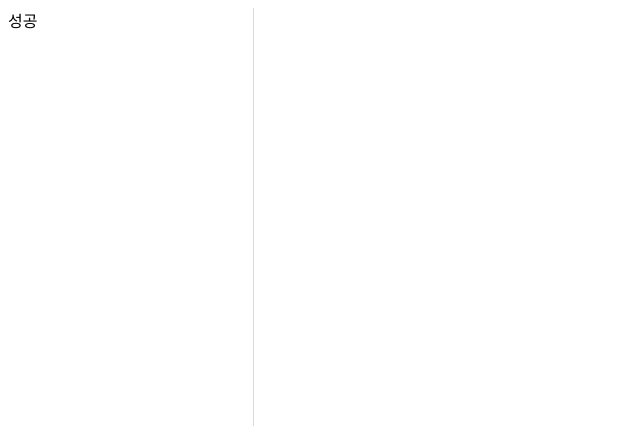
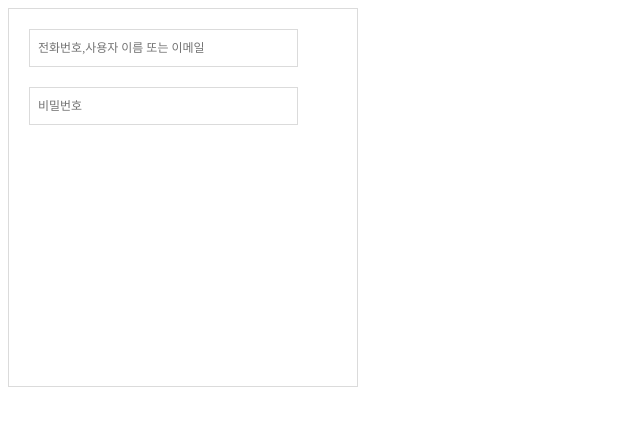
Before and after one commit to ppacman/instagram-clone, a Next.js app: page /login in a window 1280 px wide. Shown: the top 426 px of the page, without its empty margins (0-640 px from the left). Built offline with nearby package versions, Linux system fonts and the light colour scheme.

Commit message:
[#3] Add loginPage - id, pw input 애니메이션 및 pw 입력 여부에 따른 숨기기 버튼 활성화

```diff
--- a/pages/_app.tsx
+++ b/pages/_app.tsx
@@ -4,8 +4,8 @@ import Layout from '@/components/layout/Layout'
 
 export default function App({ Component, pageProps }: AppProps) {
   return (
-    <Layout>
+
       <Component {...pageProps} />
-      </Layout>
+
   );
 }
--- a/src/components/layout/Layout.tsx
+++ b/src/components/layout/Layout.tsx
@@ -1,5 +1,5 @@
 import React from 'react';
-import SideBar from '../sideBar/SideBar'
+import SideBar from '../sideBar/sideBar'
 
 interface Props {
   children: React.ReactNode;
--- a/src/components/loginPage/components/LoginBox.tsx
+++ b/src/components/loginPage/components/LoginBox.tsx
@@ -1,18 +1,190 @@
-import React from 'react';
-import styled from 'styled-components';
+import React from "react";
+import styled from "styled-components";
+import { useState } from "react";
 
 const LoginBox = () => {
-    return (
-       <Box>
-        안녕하세유
-       </Box>
-    );
+  const [idValue, setIdValue] = useState("");
+  const [pwValue, setPwValue] = useState("");
+  const [showPassword, setShowPassword] = useState(false);
+
+  const handleIdChange = (event: any) => {
+    setIdValue(event.target.value);
+  };
+  const handlePwChange = (event: any) => {
+    setPwValue(event.target.value);
+  };
+
+  const toggleShowPassword = () => {
+    setShowPassword(!showPassword);
+  };
+
+  return (
+    <Wrraper>
+      <IdBox>
+        <Label htmlFor="username">
+          <IdInput
+            type="text"
+            id="username"
+            value={idValue}
+            onChange={handleIdChange}
+            className={idValue ? "enterd" : ""}
+          />
+          <IdSpan className={idValue ? "enterd" : ""}>
+            전화번호,사용자 이름 또는 이메일
+          </IdSpan>
+        </Label>
+      </IdBox>
+      <PwBox>
+        <Label htmlFor="password">
+          <PwInput
+            type={showPassword ? "text" : "password"}
+            id="password"
+            value={pwValue}
+            onChange={handlePwChange}
+            className={pwValue ? "enterd" : ""}
+          />
+          <PwSpan className={pwValue ? "enterd" : ""}>비밀번호</PwSpan>
+        </Label>
+        {pwValue && ( // pwValue가 비어있지 않을 때만 PwButton을 보여줌
+          <PwBtnBox>
+            <PwButton onClick={toggleShowPassword}>
+              {showPassword ? "숨기기" : "비밀번호 표시"}{" "}
+            </PwButton>
+          </PwBtnBox>
+        )}
+      </PwBox>
+    </Wrraper>
+  );
 };
 
 export default LoginBox;
 
-const Box = styled.div`
-    width: 348.400px;
-    height: 377.387px;
-    border: 1px solid 119 119 119;
-`
+const Wrraper = styled.div`
+  width: 348.4px;
+  height: 377.387px;
+  border: 1px solid rgb(219, 219, 219);
+`;
+
+const IdBox = styled.div`
+  width: 266.8px;
+  height: 36px;
+  border: 1px solid rgb(219, 219, 219);
+  position: relative;
+  margin: 20px;
+`;
+
+const Label = styled.label``;
+
+const IdInput = styled.input`
+  /* 비어있는 경우 */
+  position: absolute;
+  border: none;
+  outline: none;
+  padding: 9px 0px 7px 8px;
+  width: 95%;
+  font-size: 16px;
+  margin: 0%;
+  /* 입력된 경우*/
+  &.enterd {
+    position: absolute;
+    border: none;
+    outline: none;
+    width: 95%;
+    padding: 14px 0px 2px 8px;
+    flex: 1 0 auto;
+    font-size: 12px;
+    margin: 0%;
+  }
+`;
+
+const IdSpan = styled.span`
+  border: 0;
+  color: rgb(115, 115, 115);
+  font-size: 12px;
+  left: 8px;
+  line-height: 36px;
+  margin: 0;
+  padding: 0;
+  pointer-events: none;
+  position: absolute;
+  right: 0;
+  text-overflow: ellipsis;
+  transform-origin: left;
+  transition: transform ease-out 0.1s;
+  vertical-align: baseline;
+  white-space: nowrap;
+  &.enterd {
+    position: absolute;
+    font-size: 12px;
+    transition: 0.1s ease-out;
+    transform: scale(calc(10 / 12)) translateY(-10px);
+  }
+`;
+
+const PwBox = styled.div`
+  width: 266.8px;
+  height: 36px;
+  border: 1px solid rgb(219, 219, 219);
+  position: relative;
+  margin: 20px;
+`;
+
+const PwInput = styled.input`
+  position: absolute;
+  border: none;
+  outline: none;
+  padding: 9px 0px 7px 8px;
+  width: 60%;
+  font-size: 16px;
+  margin: 0%;
+  /* 입력된 경우*/
+  &.enterd {
+    position: absolute;
+    border: none;
+    outline: none;
+    width: 60%;
+    padding: 14px 0px 2px 8px;
+    flex: 1 0 auto;
+    font-size: 12px;
+    margin: 0%;
+  }
+`;
+
+const PwSpan = styled.div`
+  border: 0;
+  color: rgb(115, 115, 115);
+  font-size: 12px;
+  left: 8px;
+  line-height: 36px;
+  margin: 0;
+  padding: 0;
+  pointer-events: none;
+  position: absolute;
+  right: 0;
+  text-overflow: ellipsis;
+  transform-origin: left;
+  transition: transform ease-out 0.1s;
+  vertical-align: baseline;
+  white-space: nowrap;
+  &.enterd {
+    position: absolute;
+    font-size: 12px;
+    transition: 0.1s ease-out;
+    transform: scale(calc(10 / 12)) translateY(-10px);
+  }
+`;
+
+const PwBtnBox = styled.div`
+  position: relative;
+  left : 200px;
+
+`;
+
+const PwButton = styled.button`
+  color: rgb(38, 38, 38);
+  background: none;
+  border: none;
+  padding: 0;
+  cursor: pointer;
+
+`;
```
